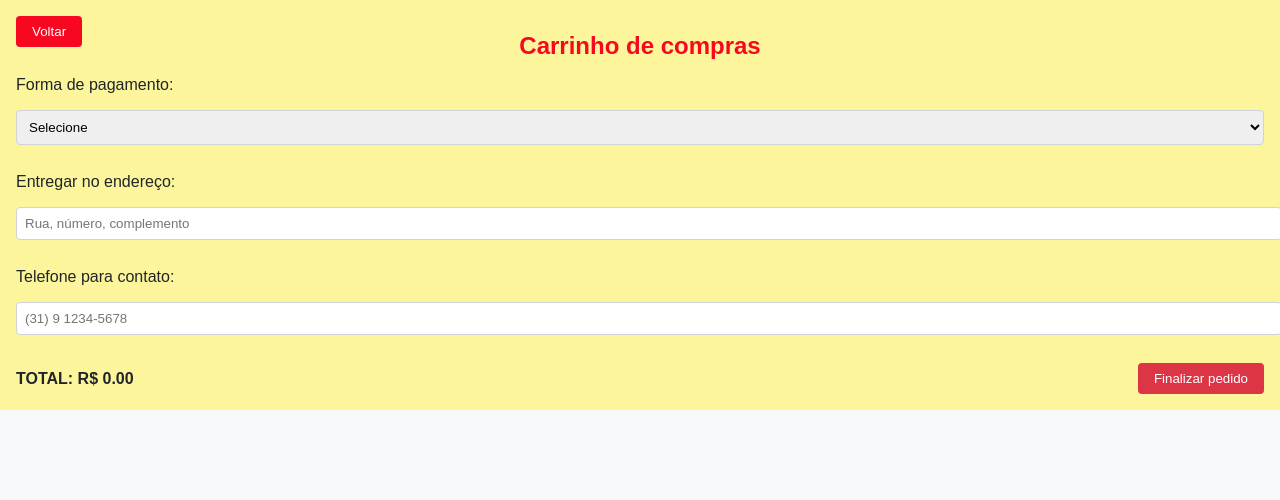
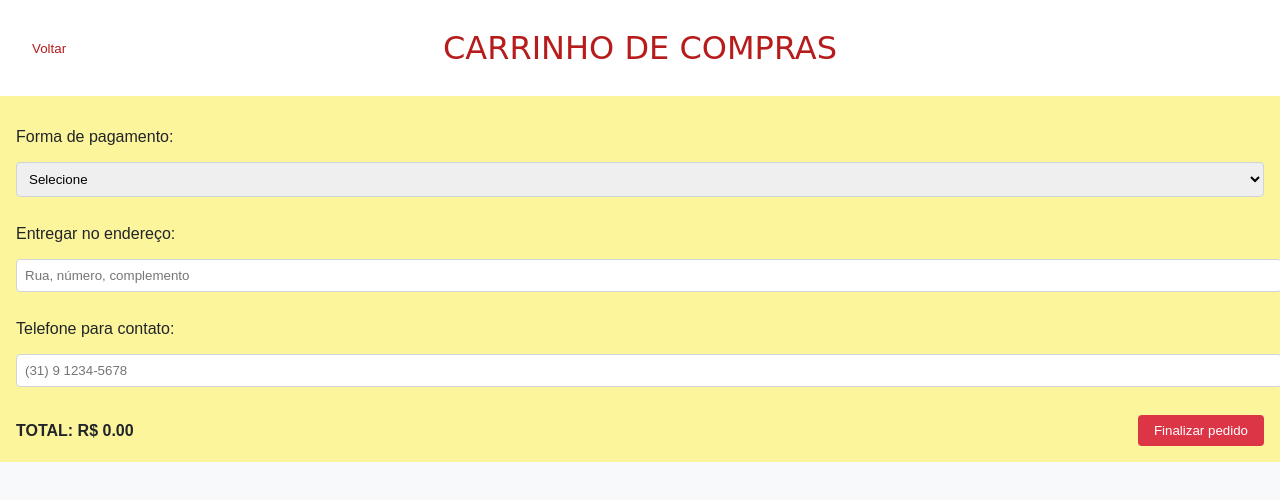
Before and after one commit to GabrielVCB/Projeto_Lanchonete, a plain HTML site: page carrinho.html in a window 1280 px wide. Drawn offline with Linux system fonts and the light colour scheme.

Commit message:
CabeçalhoCarrinho

```diff
--- a/carrinho.html
+++ b/carrinho.html
@@ -7,9 +7,11 @@
     <link rel="stylesheet" href="stylesC.css" />
   </head>
   <body>
+    <header class="header">
+      <button class="back-button" onclick="window.location.href = 'index.html'">Voltar</button>
+      CARRINHO DE COMPRAS
+    </header>
     <div class="p-4 bg-background text-foreground relative">
-      <button class="back-button" onclick="window.location.href = 'index.html'">Voltar</button>
-      <h1 class="title">Carrinho de compras</h1>
       <div class="cart-container">
         <!-- Os itens do carrinho serão inseridos aqui dinamicamente -->
       </div>
--- a/stylesC.css
+++ b/stylesC.css
@@ -5,6 +5,40 @@ body {
   padding: 0;
   background-color: #f8f9fa;
   color: #212529;
+}
+
+/* Header */
+.header {
+  background-color: #ffffff;
+  color: #b71c1c;
+  font-size: 2rem;
+  text-align: center;
+  padding: 16px;
+  height: 64px;
+  box-shadow: 0 2px 4px rgba(0, 0, 0, 0.1);
+  display: flex;
+  align-items: center;
+  justify-content: center;
+  position: relative;
+  font-family: 'Pacifico', cursive;
+}
+
+.back-button {
+  position: absolute;
+  top: 50%;
+  left: 16px;
+  transform: translateY(-50%);
+  background-color: #ffffff;
+  color: #b71c1c;
+  padding: 8px 16px;
+  border-radius: 8px;
+  border: none;
+  cursor: pointer;
+  transition: background-color 0.3s;
+}
+
+.back-button:hover {
+  background-color: #d93045;
 }
 
 /* Container principal */
@@ -24,18 +58,6 @@ body {
   position: relative;
 }
 
-/* Botão Voltar */
-.back-button {
-  position: absolute;
-  top: 16px;
-  left: 16px;
-  background-color: #f70820;
-  color: #ffffff;
-  padding: 8px 16px;
-  border-radius: 4px;
-  border: none;
-  cursor: pointer;
-}
 
 /* Título */
 .title {
@@ -50,13 +72,6 @@ body {
   display: flex;
   align-items: center;
   margin-bottom: 16px;
-}
-
-.item-img {
-  width: 100px;
-  height: 100px;
-  margin-right: 16px;
-  border-radius: 8px;
 }
 
 .item-info {
```
